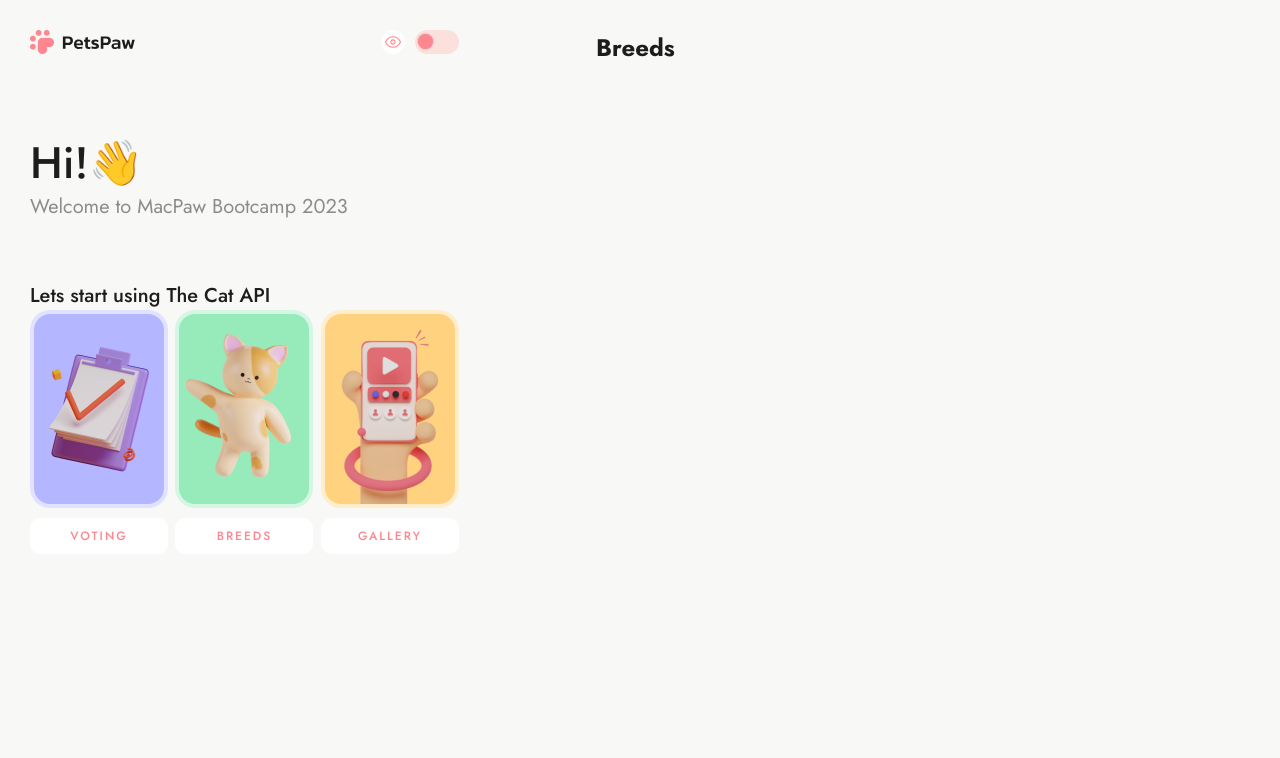
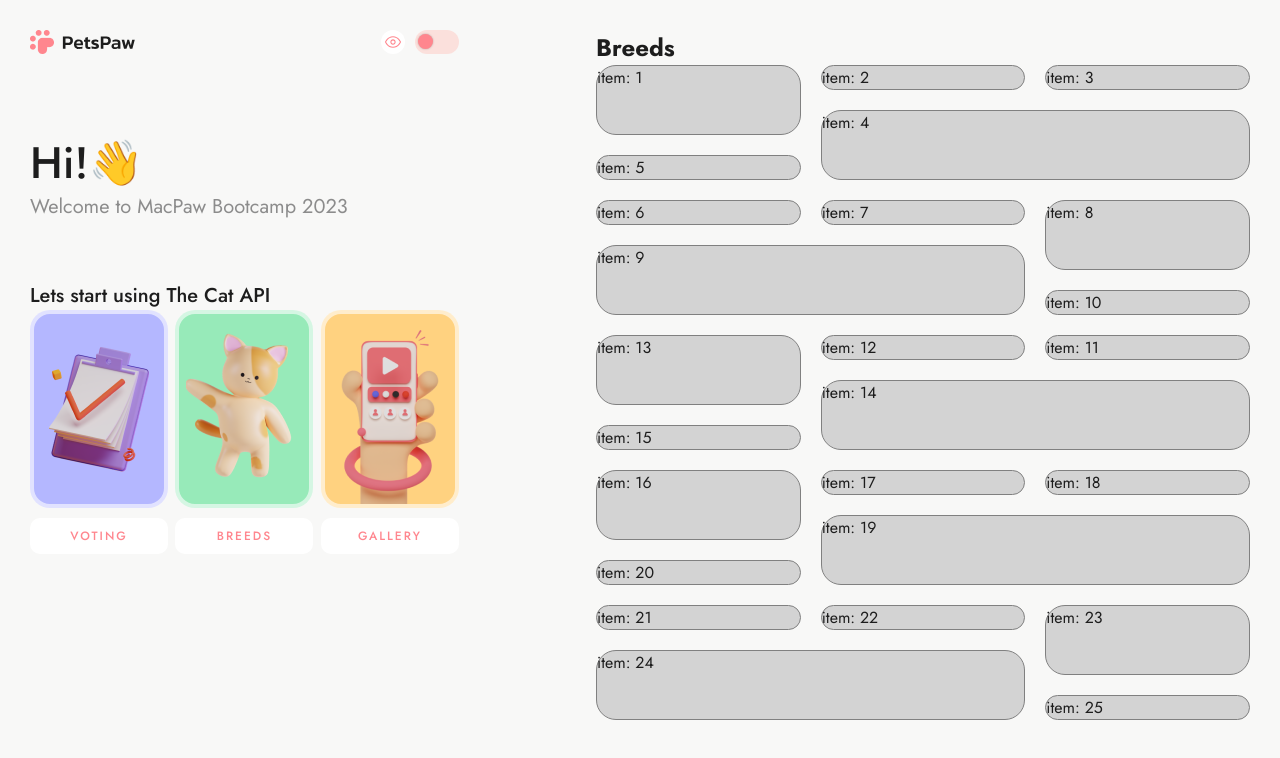
Before and after one commit to Fr13nd4u/PetsPaw, a Next.js app: page /breeds in a window 1280 px wide. Shown: the top 758 px of the page. Built offline with nearby package versions, Linux system fonts and the light colour scheme.

Commit message:
feat(masonry): create masonry gallery grid component

```diff
--- a/app/breeds/page.tsx
+++ b/app/breeds/page.tsx
@@ -1,9 +1,20 @@
 import React from "react";
+import MasonryGallery from "../components/shared/masonry-gallery/MasonryGallery";
+
+const arr = [
+  1, 2, 3, 4, 5, 6, 7, 8, 9, 10, 11, 12, 13, 14, 15, 16, 17, 18, 19, 20, 21, 22,
+  23, 24, 25,
+];
 
 const Breeds: React.FC = () => {
   return (
     <div>
       <h2>Breeds</h2>
+      <MasonryGallery>
+        {arr.map((item, index) => (
+          <div key={index}>item: {item}</div>
+        ))}
+      </MasonryGallery>
     </div>
   );
 };
--- a/app/components/main-navigation/ThemeSwitch.tsx
+++ b/app/components/main-navigation/ThemeSwitch.tsx
@@ -1,7 +1,7 @@
 "use client";
 import React from "react";
 import { useTheme } from "next-themes";
-import Switch from "../shared/Switch";
+import Switch from "../shared/switch/Switch";
 
 import styles from "./navigation.module.css";
 
--- /dev/null
+++ b/app/components/shared/masonry-gallery/MasonryGallery.tsx
@@ -0,0 +1,62 @@
+import React from "react";
+import styles from "./masonry-gallery.module.css"; // Import your CSS file
+
+interface IMasonryGallery {
+  children?: React.ReactNode | React.ReactNode[];
+}
+
+const gridMapping = [
+  "1 / 1 / 3 / 2",
+  "1 / 2 / 2 / 3",
+  "1 / 3 / 2 / 4",
+  "2 / 2 / 4 / 4",
+  "3 / 1 / 4 / 2",
+  "4 / 1 / 5 / 2",
+  "4 / 2 / 5 / 3",
+  "4 / 3 / 6 / 4",
+  "5 / 1 / 7 / 3",
+  "6 / 3 / 7 / 4",
+  "7 / 3 / 8 / 4",
+  "7 / 2 / 8 / 3",
+  "7 / 1 / 9 / 2",
+  "8 / 2 / 10 / 4",
+  "9 / 1 / 10 / 2",
+];
+
+const generateGridArea = (index: number) => {
+  const adjustedIndex = (index - 1) % gridMapping.length;
+  return gridMapping[adjustedIndex];
+};
+
+const MasonryGallery: React.FC<IMasonryGallery> = ({ children }) => {
+  const itemCount = React.Children.count(children);
+  const blocks = Math.ceil(itemCount / gridMapping.length);
+
+  const renderItems = (start: number, end: number) =>
+    React.Children.toArray(children)
+      .slice(start, end)
+      .map((child, index) => (
+        <div
+          key={index + start}
+          className={styles.item}
+          style={{ gridArea: generateGridArea(index + start + 1) }}
+        >
+          {child}
+        </div>
+      ));
+
+  return (
+    <>
+      {Array.from({ length: blocks }, (_, blockIndex) => (
+        <div key={blockIndex} className={styles.parent}>
+          {renderItems(
+            blockIndex * gridMapping.length,
+            (blockIndex + 1) * gridMapping.length
+          )}
+        </div>
+      ))}
+    </>
+  );
+};
+
+export default MasonryGallery;
--- /dev/null
+++ b/app/components/shared/masonry-gallery/masonry-gallery.module.css
@@ -0,0 +1,14 @@
+.parent {
+  display: grid;
+  grid-template-columns: repeat(3, 1fr);
+  grid-template-rows: repeat(9, 1fr);
+  grid-column-gap: 20px;
+  grid-row-gap: 20px;
+  margin-bottom: 20px;
+}
+
+.item {
+  border-radius: 20px;
+  background-color: lightgray;
+  border: 1px solid gray;
+}
--- a/app/components/shared/Switch.tsx
+++ b/app/components/shared/switch/Switch.tsx
@@ -1,5 +1,5 @@
 import React from "react";
-import styles from "./shared.module.css";
+import styles from "./switch.module.css";
 
 interface ISwitch {
   id: string;
```
Also changed, not shown: app/components/shared/switch/switch.module.css (renamed from app/components/shared/shared.module.css).
